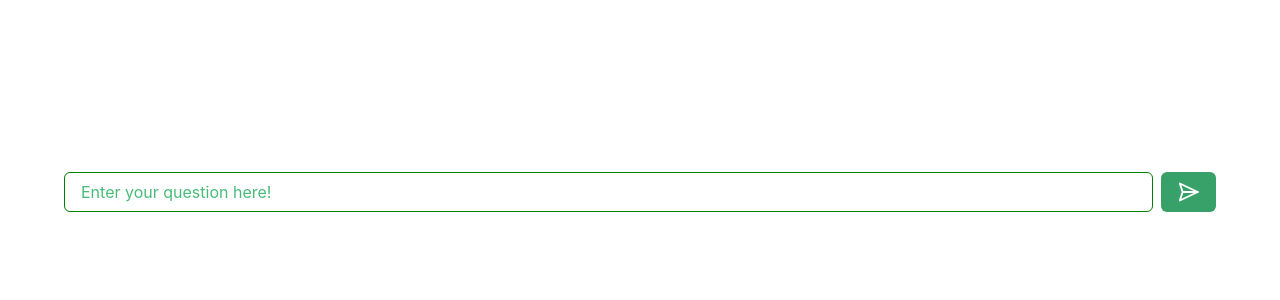
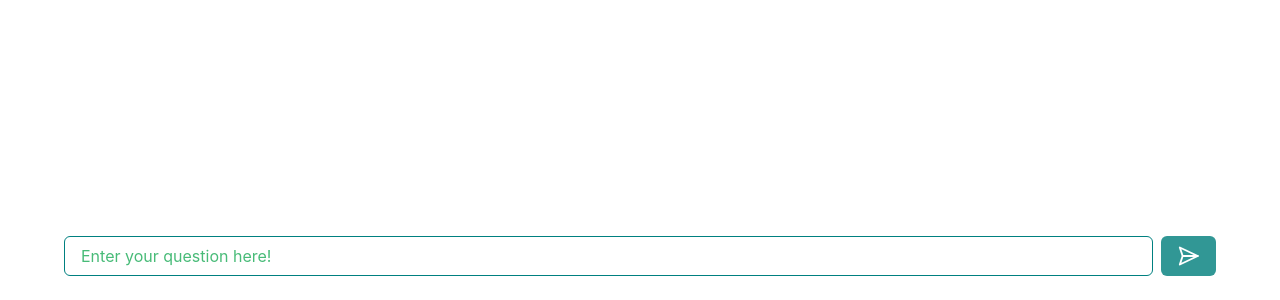
Before and after one commit to levykkn/hackathon, a React (Create React App) app in the folder client/: page / in a window 1280 px wide. Shown: the part 1300-1600 px from the top of the page. Built offline with nearby package versions, Linux system fonts and the light colour scheme.

Commit message:
Chatbot width and color fixed!

```diff
--- a/client/src/components/Chat/Chat.tsx
+++ b/client/src/components/Chat/Chat.tsx
@@ -21,13 +21,13 @@ const Chat: React.FC = () => {
      w="100wh"
      h="100vh"
      direction="column"
-     p="5%"
+     align='center'
      >
       <Box
         ref={chatContainerRef}
         flex="1"
         overflow="auto"
-        w="100%"
+        w="90%"
         maxHeight="100%"
         mb="2"
       >
@@ -41,19 +41,19 @@ const Chat: React.FC = () => {
           ))
         }
       </Box>
-      <Flex pb="6">
+      <Flex pb="6" width="90%">
         <Input
           value={currentMessage}
           onChange={(e) => setCurrentMessage(e.target.value)}
           onKeyPress={handleKeyPress} // depreceated should be updated
           placeholder="Enter your question here!"
           _placeholder={{color: 'green.400'}}
-          focusBorderColor='green'
-          borderColor='green'
+          focusBorderColor='black.400'
+          borderColor='teal'
           bg="white"
           mr={2}
         />
-        <Button colorScheme="green" onClick={handleSendMessage}>
+        <Button colorScheme="teal" onClick={handleSendMessage}>
           {isLoading ? <Spinner size="sm" /> : <SendHorizontal />}
         </Button>
       </Flex>
```
